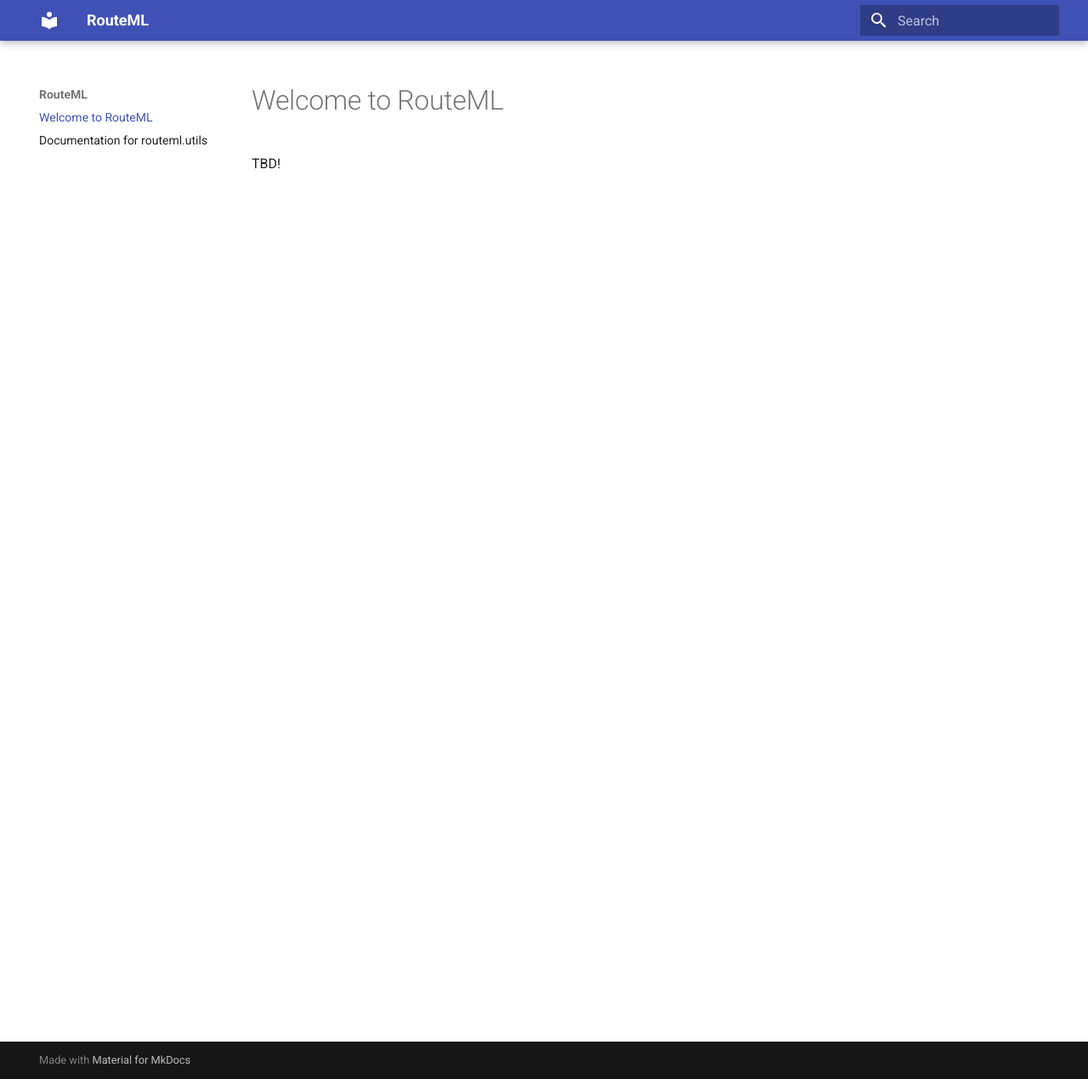
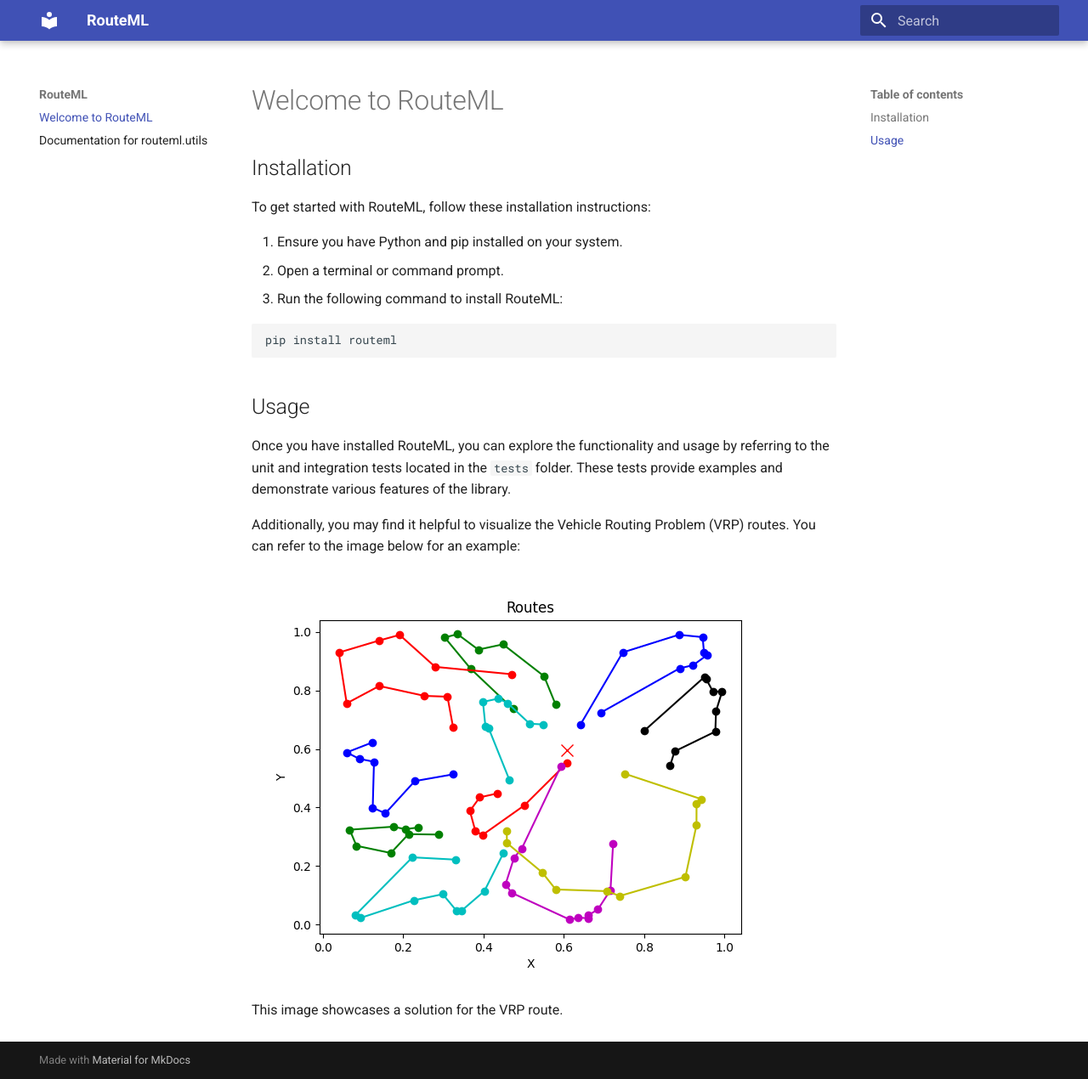
Before and after one commit to jkschin/routeml, an MkDocs documentation site: the page built from docs/index.md, in a window 1280 px wide and 1270 px high. Shown: the whole window at 85% size. Built offline with MkDocs 1.6.1 and Material for MkDocs 9.7.7, drawn with Linux system fonts in a browser that asks for light colours.

Commit message:
Add nicer index.md

````diff
--- a/docs/index.md
+++ b/docs/index.md
@@ -1,8 +1,26 @@
 # Welcome to RouteML
 
-TBD!
+## Installation
 
-<!-- For full documentation visit [mkdocs.org](https://www.mkdocs.org). -->
+To get started with RouteML, follow these installation instructions:
+
+1. Ensure you have Python and pip installed on your system.
+2. Open a terminal or command prompt.
+3. Run the following command to install RouteML:
+
+```shell
+pip install routeml
+```
+
+## Usage
+
+Once you have installed RouteML, you can explore the functionality and usage by referring to the unit and integration tests located in the `tests` folder. These tests provide examples and demonstrate various features of the library.
+
+Additionally, you may find it helpful to visualize the Vehicle Routing Problem (VRP) routes. You can refer to the image below for an example:
+
+![VRP Solution](assets/solution.png)
+
+This image showcases a solution for the VRP route.
 
 <!-- ## Commands -->
 
@@ -16,4 +34,4 @@
 <!-- mkdocs.yml    # The configuration file.
 docs/
     index.md  # The documentation homepage.
-    ...       # Other markdown pages, images and other files. -->
+    ...       # Other markdown pages, images, and other files. -->
````
Also changed, not shown: docs/assets/solution.png (added), 1 other file.
